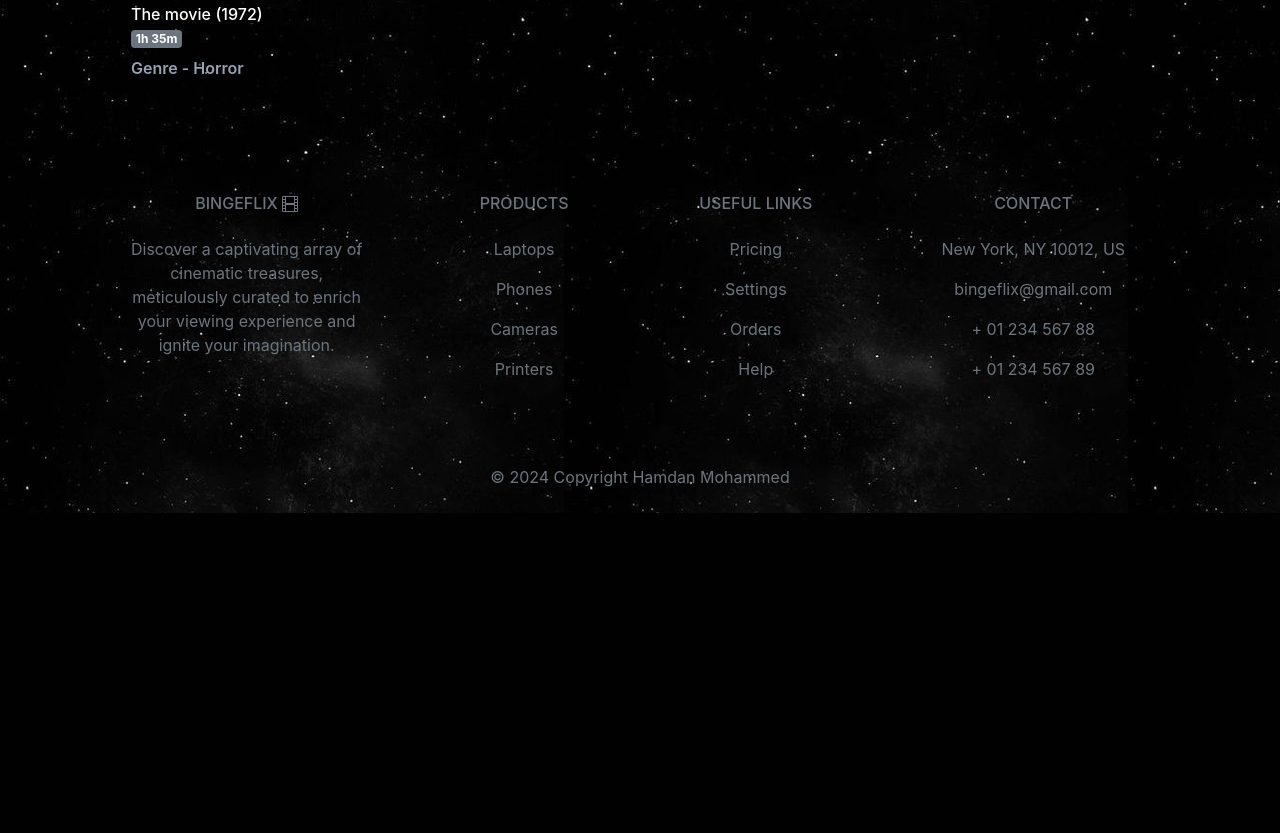
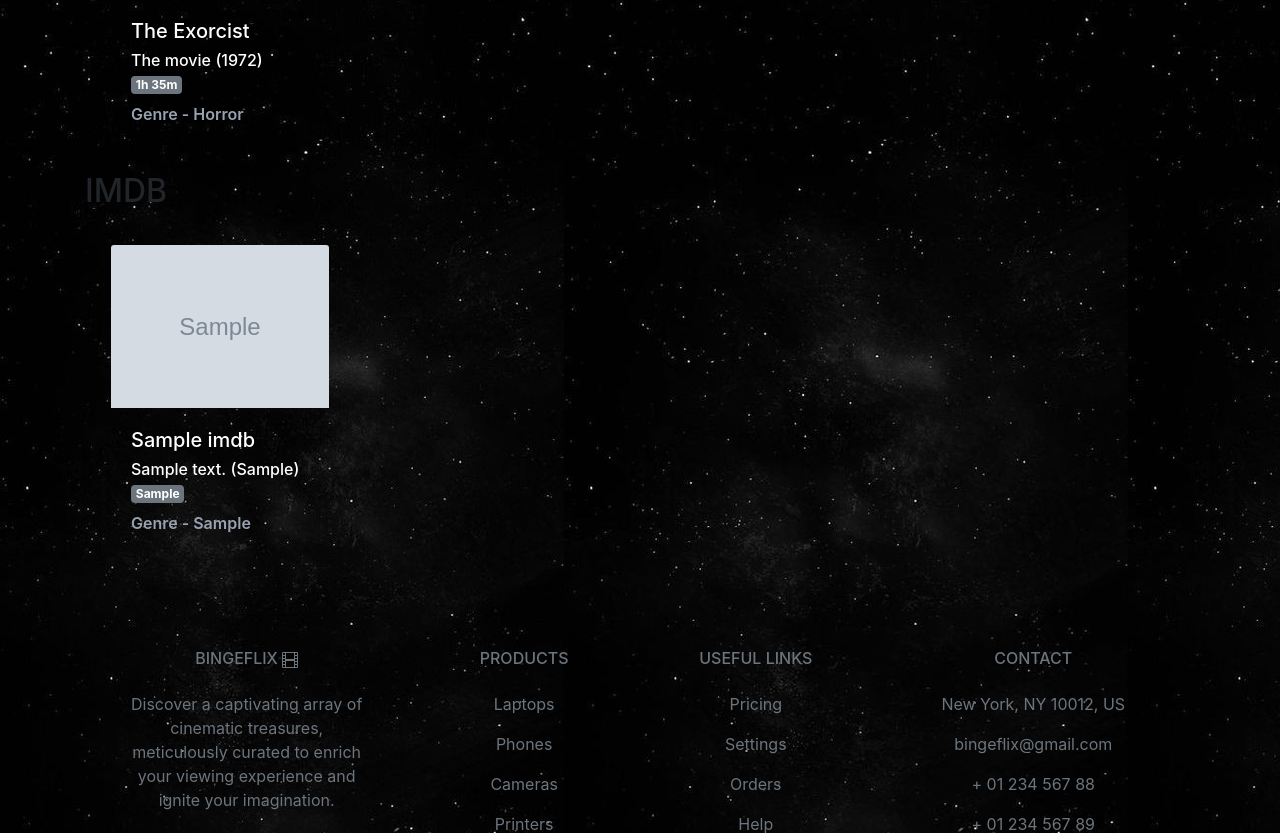
Before and after one commit to Hxmdxn/Movie-Project, a Django app: page /search/ in a window 1280 px wide. Shown: the part 4613-5446 px from the top of the page. Before the commit the page ends 5126 px from the top, so only its background shows below. Run offline with Django 5.2, Linux system fonts and the light colour scheme; data comes from the database, SQL or seed files in the repository; tables that the repository leaves empty hold one stand-in row (values such as "Sample post"); grey boxes marked "Sample" are stand-in pictures.

Commit message:
last-commit

```diff
--- a/app/Templates/base.html
+++ b/app/Templates/base.html
@@ -68,14 +68,23 @@
             <a class="nav-link" href="#">Welcome {{ user.username }}  !</a>
         </li>
         {% endif %}
-       <form class="d-flex align-items-center" role="search" method="get" action="{% url 'search_movies' %}">
-        <input class="form-control me-2" type="search" name="q" placeholder="Find movies" aria-label="Search"value="{{query}}">
+      {% comment %} <form class="d-flex align-items-center" role="search" method="get" action="{% url 'search_movies' %}">
+        <input class="form-control me-2" type="search" name="query" placeholder="Find movies" aria-label="Search"value="{{query}}">
         <button type="submit" class="btn btn-outline-success" style="background-color: transparent; border: none; color: white;">
             <svg xmlns="http://www.w3.org/2000/svg" viewBox="0 0 512 512" width="24" height="24" fill="white">
                 <path d="M416 208c0 45.9-14.9 88.3-40 122.7L502.6 457.4c12.5 12.5 12.5 32.8 0 45.3s-32.8 12.5-45.3 0L330.7 376c-34.4 25.2-76.8 40-122.7 40C93.1 416 0 322.9 0 208S93.1 0 208 0S416 93.1 416 208zM208 352a144 144 0 1 0 0-288 144 144 0 1 0 0 288z"/>
             </svg>
         </button>
-    </form>
+    </form>  {% endcomment %}
+    {% comment %} <form class="d-flex mx-md-3" action="{% url 'search_movies' %}" method="GET">
+      <input class="form-control me-2" type="search" name="query" placeholder="Search movies..." aria-label="Search">
+      <button class="btn btn-outline-light" type="submit">Search</button>
+  </form> {% endcomment %}
+  <form  class="d-flex mx-md-3" role="search" action="{% url 'search_movies' %}" method="GET">
+    <input class="form-control me-2" type="search" name="q" placeholder="Search" aria-label="Search" value="{{ query }}">
+    <button class="btn btn-outline-light" type="submit">Search</button>
+  </form>
+
     </div>
   </nav>
 
@@ -166,7 +175,7 @@
     <!-- Copyright -->
     <div class="text-center p-4" style="background-color: rgba(0, 0, 0, 0.05);">
       © 2024 Copyright
-      <a class="text-reset fw-bold" href="https://mdbootstrap.com/">Hamdan Mohammed</a>
+      <a class="text-reset fw-bold" href="https://www.linkedin.com/in/hxmdxnmohammed/">Hamdan Mohammed</a>
     </div>
     <!-- Copyright -->
   </footer>
--- a/app/Templates/search.html
+++ b/app/Templates/search.html
@@ -3,9 +3,11 @@
 {% block content %}
 <div class="container">
     <h1>Search Results for "{{ query }}"</h1>
+
+    <h2>Movies</h2>
     <ul class="list-group">
-        {% if cards %}
-            {% for card in cards %}
+        {% if mov %}
+            {% for card in mov %}
                 <div class="card" style="width: 15rem; margin:15px; background-color:transparent;">
                     <a href="{% url 'movie_details' card.id %}">
                         <img src="{{ card.img.url }}" class="card-img-top" alt="Not found">
@@ -20,7 +22,30 @@
                 </div>
             {% endfor %}
         {% else %}
-            <p>No results found for "{{ query }}"</p>
+            <p>No results found for "{{ query }}" in movies.</p>
+        {% endif %}
+    </ul>
+
+
+    <ul class="list-group">
+        {% if imdbb %}
+        <h2>IMDB</h2>
+            {% for movie in imdbb %}
+                <div class="card" style="width: 15rem; margin:15px; background-color:transparent;">
+                    <a href="{% url 'imdb_movie_details' movie.id %}">
+                        <img src="{{ movie.img.url }}" class="card-img-top" alt="Not found">
+                    </a>
+                    <div class="card-body">
+                        <h5 class="card-title">{{ movie.name }}</h5>
+                        <p class="card-text" id='desc'>{{ movie.desc }}</p>
+                        <p class="card-text" id='year'>({{ movie.year }})</p>
+                        <h6><span class="badge badge-secondary" id='duration'>{{ movie.duration }}</span></h6>
+                        <p class="card-text" id='genre' style="color:#98a2b2;">Genre - {{ movie.genre }}</p>
+                    </div>
+                </div>
+            {% endfor %}
+        {% else %}
+            <p>No results found for "{{ query }}" in IMDB.</p>
         {% endif %}
     </ul>
 </div>
--- a/app/urls.py
+++ b/app/urls.py
@@ -2,6 +2,7 @@ from django.contrib import admin
 from django.urls import path
 from django.conf import settings
 from django.conf.urls.static import static
+from .views import *
 from . import views
 from . models import *
 
--- a/app/views.py
+++ b/app/views.py
@@ -96,10 +96,18 @@ def logout(request):
     return redirect('/')
 
 def search_movies(request):
-    query = request.GET.get('q')
-    cards = Cards.objects.all()
+    query = request.GET.get('q', '')
+    mov = Cards.objects.all()
+    imdbb = imdb.objects.all()
 
     if query:
-        cards = Cards.objects.filter(name__icontains=query)
+        mov = Cards.objects.filter(name__icontains=query)
+        imdbb = imdb.objects.filter(name__icontains=query)
 
-    return render(request, 'search.html', {'cards': cards, 'query': query})
+    context = {
+        'mov': mov,
+        'query': query,
+        'imdbb': imdbb,
+    }
+
+    return render(request, 'search.html', context)
```
Lines whose indentation alone changed are shown as unchanged.
